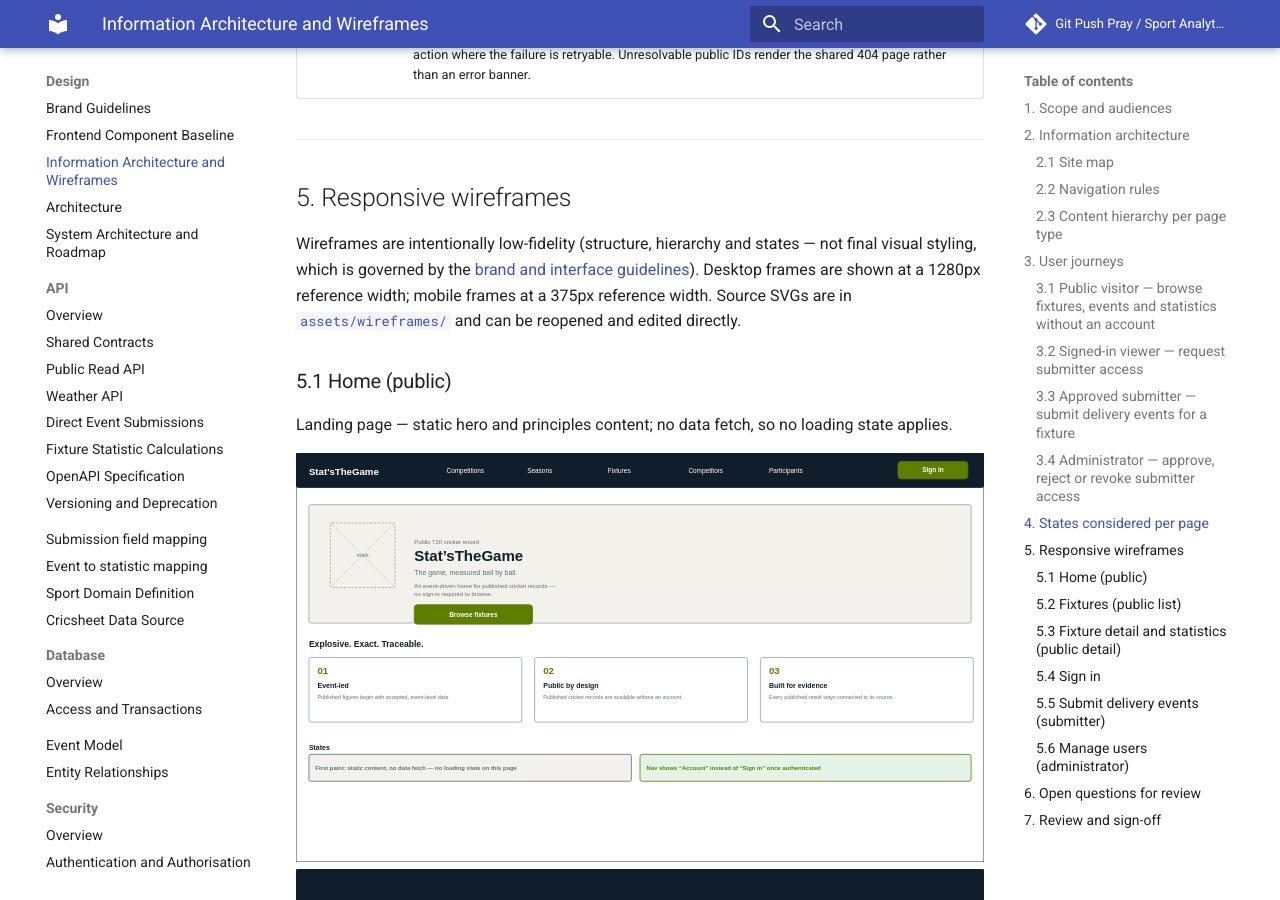
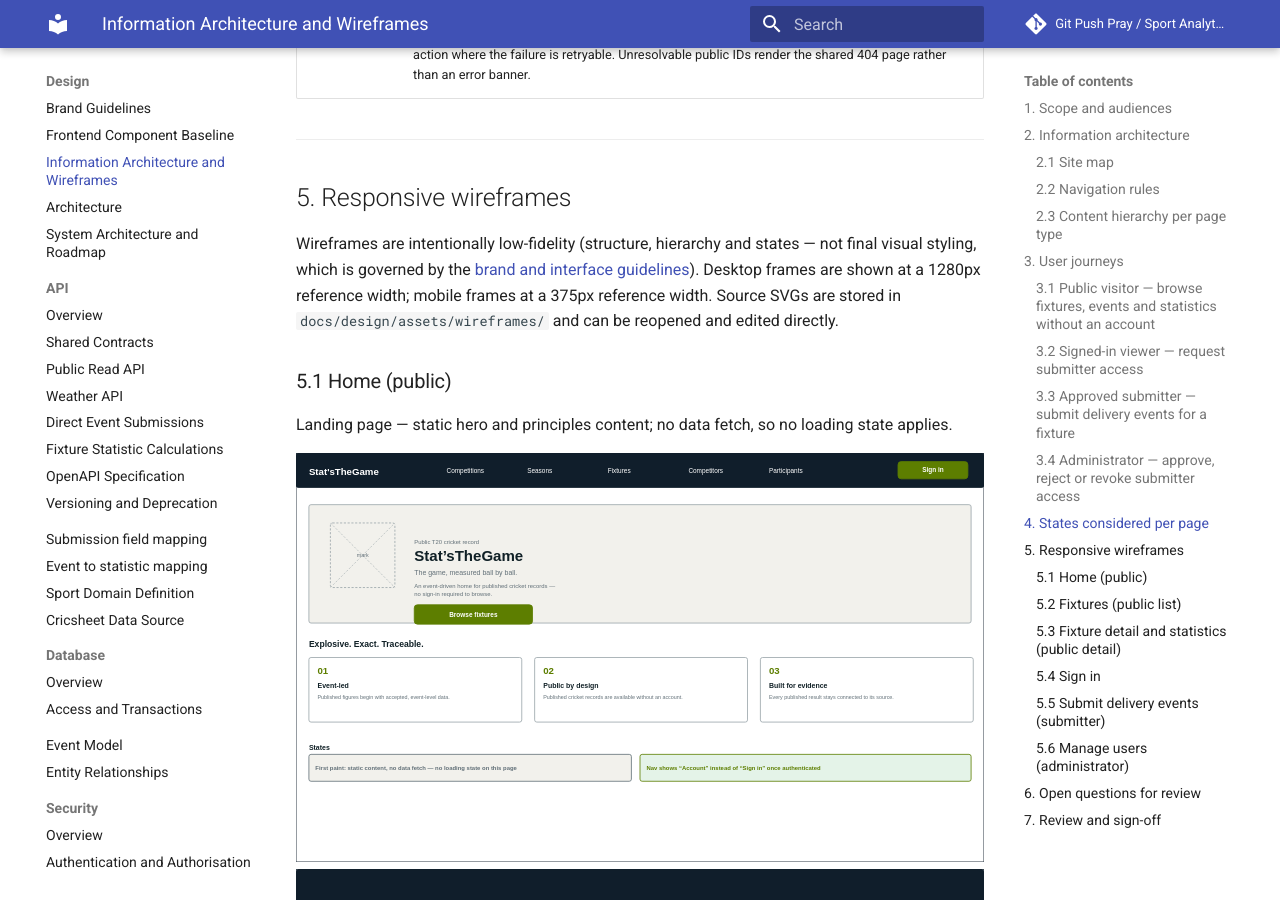
Before and after one commit to NadavSundy/Sport-Analytics-Tool, an MkDocs documentation site: the page built from docs/design/information-architecture-and-wireframes.md, in a window 1280 px wide and 900 px high, scrolled down 4326 px. Built offline with MkDocs 1.6.1 and Material for MkDocs 9.7.7, drawn with Linux system fonts in a browser that asks for light colours.

Commit message:
docs(design): fix wireframe assets reference
Refs #223

Assisted-by: ChatGPT-Web[GPT-5.6 Sol]

```diff
--- a/docs/design/information-architecture-and-wireframes.md
+++ b/docs/design/information-architecture-and-wireframes.md
@@ -212,7 +212,7 @@ states, shown as annotated strips beneath each wireframe in §5:
 Wireframes are intentionally low-fidelity (structure, hierarchy and states — not final visual
 styling, which is governed by the [brand and interface guidelines](brand-guidelines.md)). Desktop
 frames are shown at a 1280px reference width; mobile frames at a 375px reference width. Source
-SVGs are in [`assets/wireframes/`](assets/wireframes/) and can be reopened and edited directly.
+SVGs are stored in `docs/design/assets/wireframes/` and can be reopened and edited directly.
 
 ### 5.1 Home (public)
 
```
